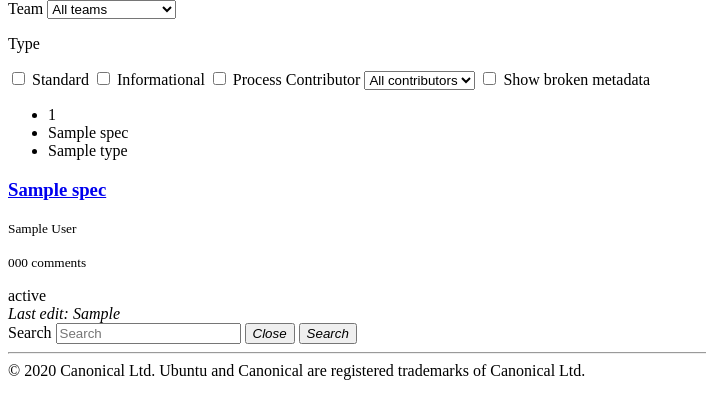
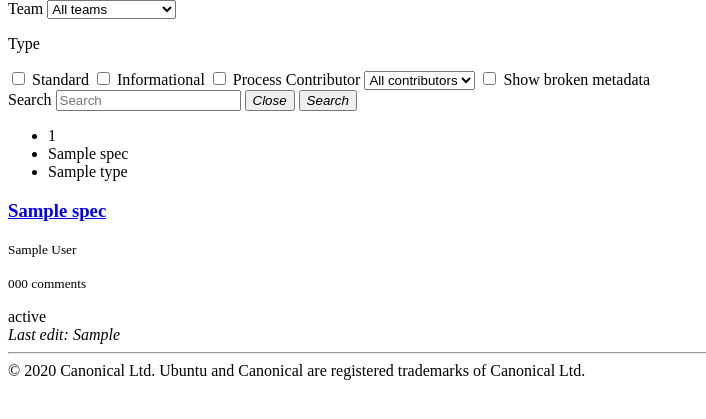
Before and after one commit to canonical-web-and-design/specs.canonical.com, a Python web app: template templates/index.html in a window 1280 px wide. Shown: the part 31-450 px from the top of the page, without its empty margins (0-706 px from the left). Run offline with Jinja, Linux system fonts and the light colour scheme; the template is opened without the code that fills it: most values are stand-ins (such as "Sample title", 1, 10 or a date in 2020).

Commit message:
Fix stuff

```diff
--- a/templates/_base.html
+++ b/templates/_base.html
@@ -69,8 +69,7 @@
           </form>
         </div>
         <div class="p-divider__block col-8">
-          {% block content %}{% endblock %}
-      <div class="p-strip--light is-shallow">
+          <div class="p-strip is-shallow">
             <div class="row">
               <div class="col-12">
                 <form class="p-search-box u-no-margin--bottom">
@@ -82,6 +81,10 @@
               </div>
             </div>
           </div>
+          {% block content %}{% endblock %}
+        </div>
+      </div>
+
       <hr class="u-no-margin--bottom" />
       <footer class="p-strip is-shallow">
         <div class="row">
--- a/webapp/app.py
+++ b/webapp/app.py
@@ -81,4 +81,4 @@ def index():
 
         specs = filtered_specs
 
-    return flask.render_template("index.html", specs=data, query=query)
+    return flask.render_template("index.html", specs=specs, query=query)
```
Lines whose indentation alone changed are shown as unchanged.
